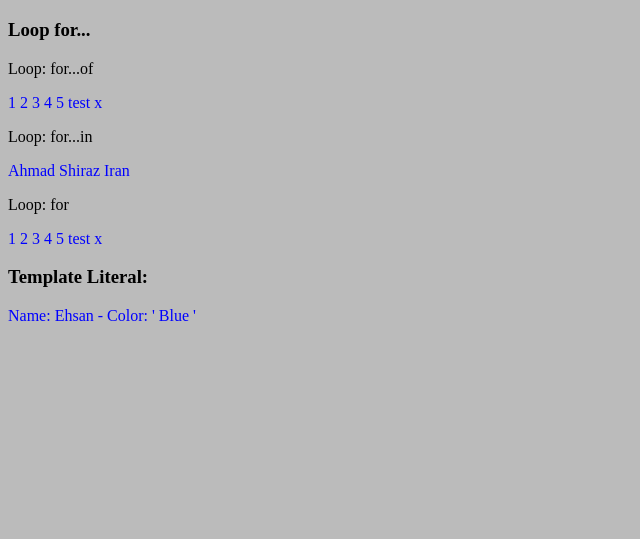
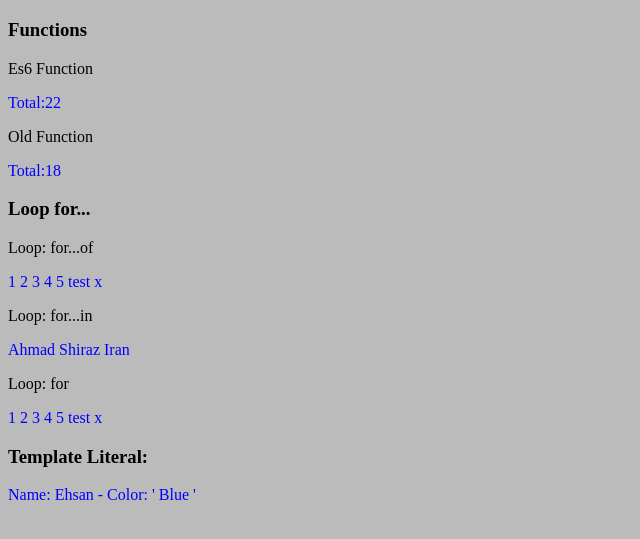
Before and after one commit to ebazaei/JavaScript-ES6, a plain HTML site: page index.html in a window 1280 px wide. Shown: the part 61-600 px from the top of the page, without its empty margins (0-640 px from the left). Drawn offline with Linux system fonts and the light colour scheme.

Commit message:
Function 1

```diff
--- a/index.html
+++ b/index.html
@@ -14,7 +14,12 @@
 
     <main>
 
-
+        <!-- Functions -->
+        <h3>Functions</h3>
+        Es6 Function
+        <p id="es6Function" class="stageclass"></p>
+        Old Function
+        <p id="oldFunction" class="stageclass"></p>
 
         <!-- Loop -->
         <h3>Loop for...</h3>
--- a/script.js
+++ b/script.js
@@ -1,9 +1,34 @@
+//DOM - LOOP
 let divStage1 = document.getElementById('stage1');
 let stageFor = document.getElementById('stageFor');
 let stageForIn = document.getElementById('stageForIn');
 let stageForOf = document.getElementById('stageForOf');
 
+//DOM - Function
+let es6Function = document.getElementById('es6Function');
+let oldFunction = document.getElementById('oldFunction');
 
+
+//Function
+//ES6 - Functions
+const es6Func = (num1,num2) => {
+    let sum = num1 + num2;
+    return sum;
+}
+es6Function.innerHTML = 'Total:' + oldFunc(12,10);
+
+//ES6 - Other examples
+
+
+//Old - Functions
+function oldFunc(num1,num2){
+    let result = num1 + num2;
+    return result;
+}
+oldFunction.innerHTML = 'Total:' + oldFunc(3,15);
+
+
+//Loop
 //ES6 - LOOP
 let loopArr = [1,2,3,4,5,'test','x'];
 let loopObject = {Name:'Ahmad' ,city:'Shiraz' ,Country:'Iran' };
```
